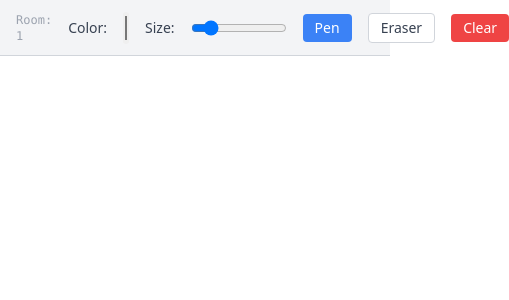
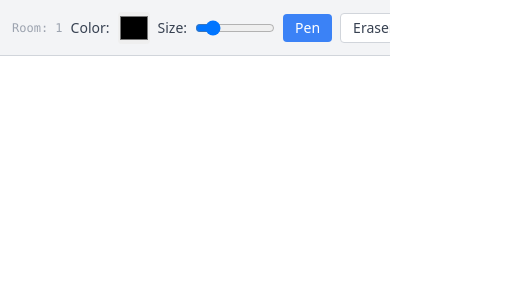
Before and after one commit to Ritika0070/whiteboard, a React (Create React App) app: page /room/1 in a window 390 px wide. Shown: the top 300 px of the page, 509 px wide, since content can reach past the window. Built offline with nearby package versions, Linux system fonts and the light colour scheme; no server answers.

Commit message:
Add mobile touch support

```diff
--- a/src/Whiteboard.jsx
+++ b/src/Whiteboard.jsx
@@ -2,8 +2,6 @@ import { useRef, useEffect, useState } from "react";
 import { useParams } from "react-router-dom";
 import { io } from "socket.io-client";
 
-// const socket = io("http://localhost:4000");
-// const socket = io("https://whiteboard-backend-t4ub.onrender.com");
 const socket = io(process.env.REACT_APP_BACKEND_URL || "http://localhost:4000");
 
 function Whiteboard() {
@@ -22,7 +20,6 @@ function Whiteboard() {
 
     socket.emit("join-room", roomId);
 
-    // Purani drawings load karo
     socket.on("load-strokes", (strokes) => {
       strokes.forEach((stroke) => drawLine(stroke));
     });
@@ -36,10 +33,17 @@ function Whiteboard() {
       ctx.clearRect(0, 0, canvas.width, canvas.height);
     });
 
+    // Touch scroll rokna
+    const preventScroll = (e) => e.preventDefault();
+    canvas.addEventListener("touchstart", preventScroll, { passive: false });
+    canvas.addEventListener("touchmove", preventScroll, { passive: false });
+
     return () => {
       socket.off("draw");
       socket.off("clear");
       socket.off("load-strokes");
+      canvas.removeEventListener("touchstart", preventScroll);
+      canvas.removeEventListener("touchmove", preventScroll);
     };
   }, [roomId]);
 
@@ -55,9 +59,17 @@ function Whiteboard() {
     ctx.stroke();
   };
 
+  // Mouse aur touch dono ke liye position
   const getPos = (e) => {
     const canvas = canvasRef.current;
     const rect = canvas.getBoundingClientRect();
+
+    if (e.touches) {
+      return {
+        x: e.touches[0].clientX - rect.left,
+        y: e.touches[0].clientY - rect.top,
+      };
+    }
     return {
       x: e.clientX - rect.left,
       y: e.clientY - rect.top,
@@ -103,33 +115,35 @@ function Whiteboard() {
   };
 
   return (
-    <div className="flex flex-col h-screen bg-white">
+    <div className="flex flex-col h-screen bg-white overflow-hidden">
       {/* Toolbar */}
-      <div className="flex items-center gap-4 px-4 py-2 bg-gray-100 border-b border-gray-300 h-14">
+      <div className="flex items-center gap-2 px-3 py-2 bg-gray-100 border-b border-gray-300 h-14 overflow-x-auto">
 
-        <span className="text-xs text-gray-400 font-mono">Room: {roomId}</span>
+        <span className="text-xs text-gray-400 font-mono whitespace-nowrap">
+          Room: {roomId}
+        </span>
 
-        <label className="text-sm font-medium text-gray-700">Color:</label>
+        <label className="text-sm font-medium text-gray-700 whitespace-nowrap">Color:</label>
         <input
           type="color"
           value={color}
           onChange={(e) => { setColor(e.target.value); setTool("pen"); }}
-          className="w-8 h-8 cursor-pointer rounded"
+          className="w-8 h-8 cursor-pointer rounded flex-shrink-0"
         />
 
-        <label className="text-sm font-medium text-gray-700">Size:</label>
+        <label className="text-sm font-medium text-gray-700 whitespace-nowrap">Size:</label>
         <input
           type="range"
           min="1"
           max="20"
           value={brushSize}
           onChange={(e) => setBrushSize(parseInt(e.target.value))}
-          className="w-24"
+          className="w-20 flex-shrink-0"
         />
 
         <button
           onClick={() => setTool("pen")}
-          className={`px-3 py-1 rounded text-sm font-medium ${
+          className={`px-3 py-1 rounded text-sm font-medium whitespace-nowrap flex-shrink-0 ${
             tool === "pen"
               ? "bg-blue-500 text-white"
               : "bg-white text-gray-700 border border-gray-300"
@@ -140,7 +154,7 @@ function Whiteboard() {
 
         <button
           onClick={() => setTool("eraser")}
-          className={`px-3 py-1 rounded text-sm font-medium ${
+          className={`px-3 py-1 rounded text-sm font-medium whitespace-nowrap flex-shrink-0 ${
             tool === "eraser"
               ? "bg-blue-500 text-white"
               : "bg-white text-gray-700 border border-gray-300"
@@ -151,19 +165,26 @@ function Whiteboard() {
 
         <button
           onClick={clearCanvas}
-          className="px-3 py-1 rounded text-sm font-medium bg-red-500 text-white"
+          className="px-3 py-1 rounded text-sm font-medium bg-red-500 text-white whitespace-nowrap flex-shrink-0"
         >
           Clear
         </button>
       </div>
 
+      {/* Canvas */}
       <canvas
         ref={canvasRef}
+        // Mouse events
         onMouseDown={startDrawing}
         onMouseMove={draw}
         onMouseUp={stopDrawing}
         onMouseLeave={stopDrawing}
-        className="cursor-crosshair"
+        // Touch events
+        onTouchStart={startDrawing}
+        onTouchMove={draw}
+        onTouchEnd={stopDrawing}
+        className="cursor-crosshair touch-none"
+        style={{ touchAction: "none" }}
       />
     </div>
   );
```
